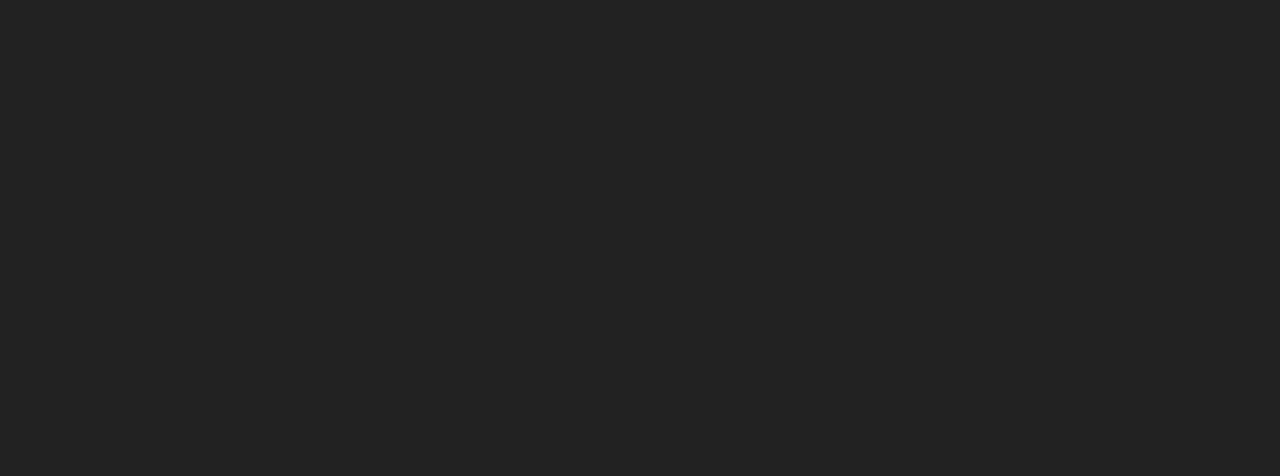
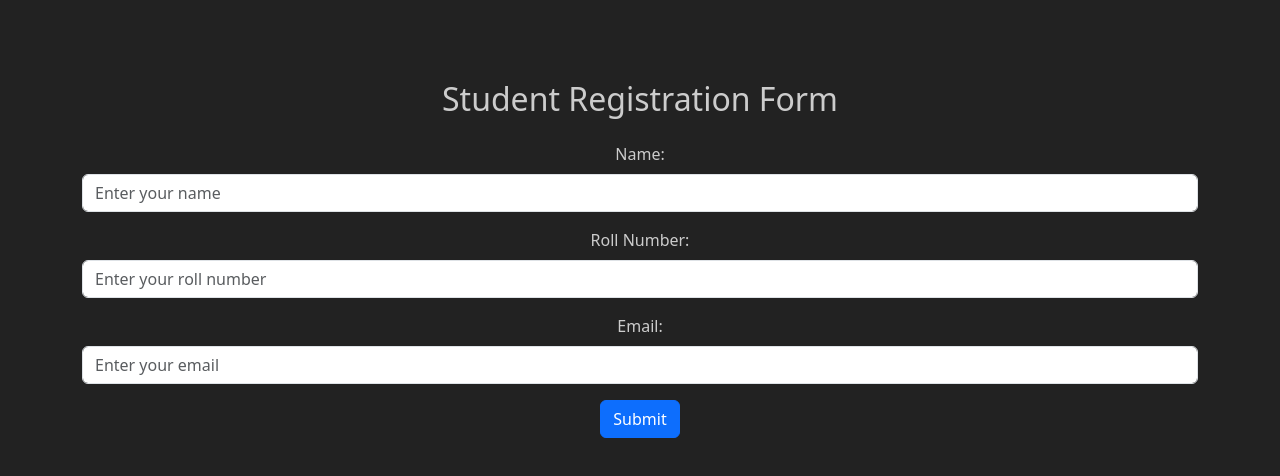
Before and after one commit to sojith29034/EtamaxPseudoFrontend, a React (Vite) app: page /register in a window 1280 px wide. Before the commit this address had no page. Shown: the top 476 px of the page. Built offline with nearby package versions, Linux system fonts and the light colour scheme.

Commit message:
registration

```diff
--- a/src/App.jsx
+++ b/src/App.jsx
@@ -4,11 +4,13 @@ import { Routes, Route } from 'react-router-dom';
 import ViewEvent from './pages/ViewEvent';
 import Login from './pages/Login';
 import Profile from './pages/Profile';
+import Register from './pages/Register';
 
 function App() {
   return (
     <Routes>
       <Route path="/" element={<EventList />} />
+      <Route path="/register" element={<Register />} />
       <Route path="/login" element={<Login />} />
       <Route path="/profile" element={<Profile />} />
       <Route path="/event/:eventId" element={<ViewEvent />} />
--- /dev/null
+++ b/src/pages/Register.jsx
@@ -0,0 +1,113 @@
+import { useState } from 'react';
+import 'bootstrap/dist/css/bootstrap.min.css';
+import axios from 'axios';
+
+function Register() {
+  const [formData, setFormData] = useState({
+    name: '',
+    rollNumber: '',
+    email: '',
+  });
+  const [isLoading, setIsLoading] = useState(false);
+
+  const handleChange = (e) => {
+    const { name, value } = e.target;
+    setFormData({
+      ...formData,
+      [name]: value,
+    });
+  };
+
+
+  const handleSubmit = async (e) => {
+    e.preventDefault();
+    setIsLoading(true); // Start loading
+    try {
+      const response = await axios.post(`${import.meta.env.VITE_BASE_URL}/api/students`, formData);
+
+      if (response.status === 200) {
+        console.log('Data saved:', response.data);
+        alert(`${response.data.student.rollNumber} registered successfully. Check ${response.data.student.email} inbox`);
+
+        setFormData({
+          name: '',
+          rollNumber: '',
+          email: '',
+        });
+      } else {
+        console.error('Error:', response.status);
+        alert('Failed to save data');
+      }
+    } catch (error) {
+      console.error('Error saving data:', error);
+      alert('Error saving data');
+    } finally {
+      setIsLoading(false); // End loading
+    }
+  };
+
+  return (
+        <div className="container mt-5">
+            <h2 className="text-center mb-4">Student Registration Form</h2>
+            {isLoading ? (
+            <div className="text-center">
+                <div className="spinner-border text-primary" role="status">
+                <span className="visually-hidden">Loading...</span>
+                </div>
+            </div>
+            ) : (
+            <form onSubmit={handleSubmit}>
+                <div className="mb-3">
+                <label htmlFor="name" className="form-label">Name:</label>
+                <input
+                    type="text"
+                    className="form-control"
+                    id="name"
+                    name="name"
+                    placeholder="Enter your name"
+                    value={formData.name}
+                    onChange={handleChange}
+                    required
+                />
+                </div>
+
+                <div className="mb-3">
+                <label htmlFor="rollNumber" className="form-label">Roll Number:</label>
+                <input
+                    type="text"
+                    className="form-control"
+                    id="rollNumber"
+                    name="rollNumber"
+                    placeholder="Enter your roll number"
+                    value={formData.rollNumber}
+                    onChange={handleChange}
+                    required
+                />
+                </div>
+
+                <div className="mb-3">
+                <label htmlFor="email" className="form-label">Email:</label>
+                <input
+                    type="email"
+                    className="form-control"
+                    id="email"
+                    name="email"
+                    placeholder="Enter your email"
+                    value={formData.email}
+                    onChange={handleChange}
+                    required
+                />
+                </div>
+
+                <div className="text-center">
+                <button type="submit" className="btn btn-primary">
+                    Submit
+                </button>
+                </div>
+            </form>
+            )}
+        </div>
+  );
+}
+
+export default Register;
```
